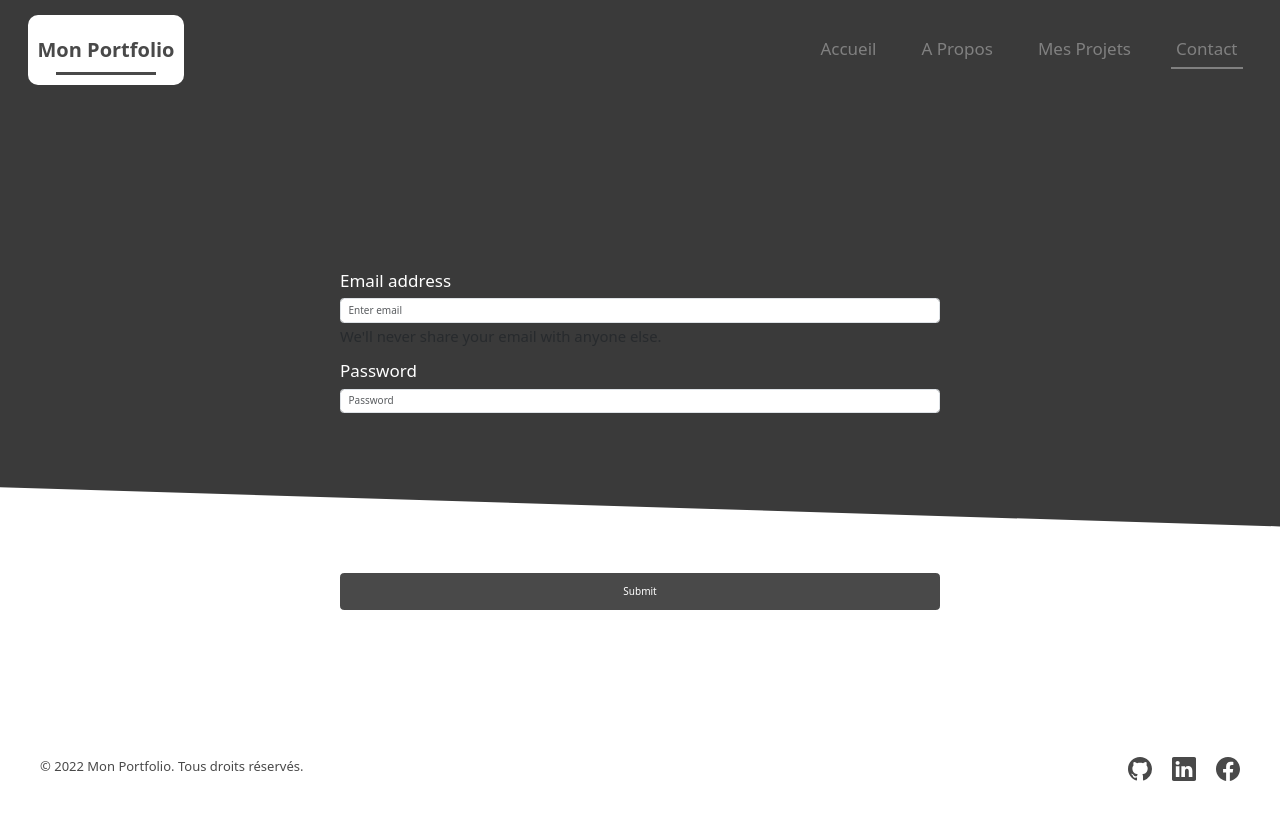
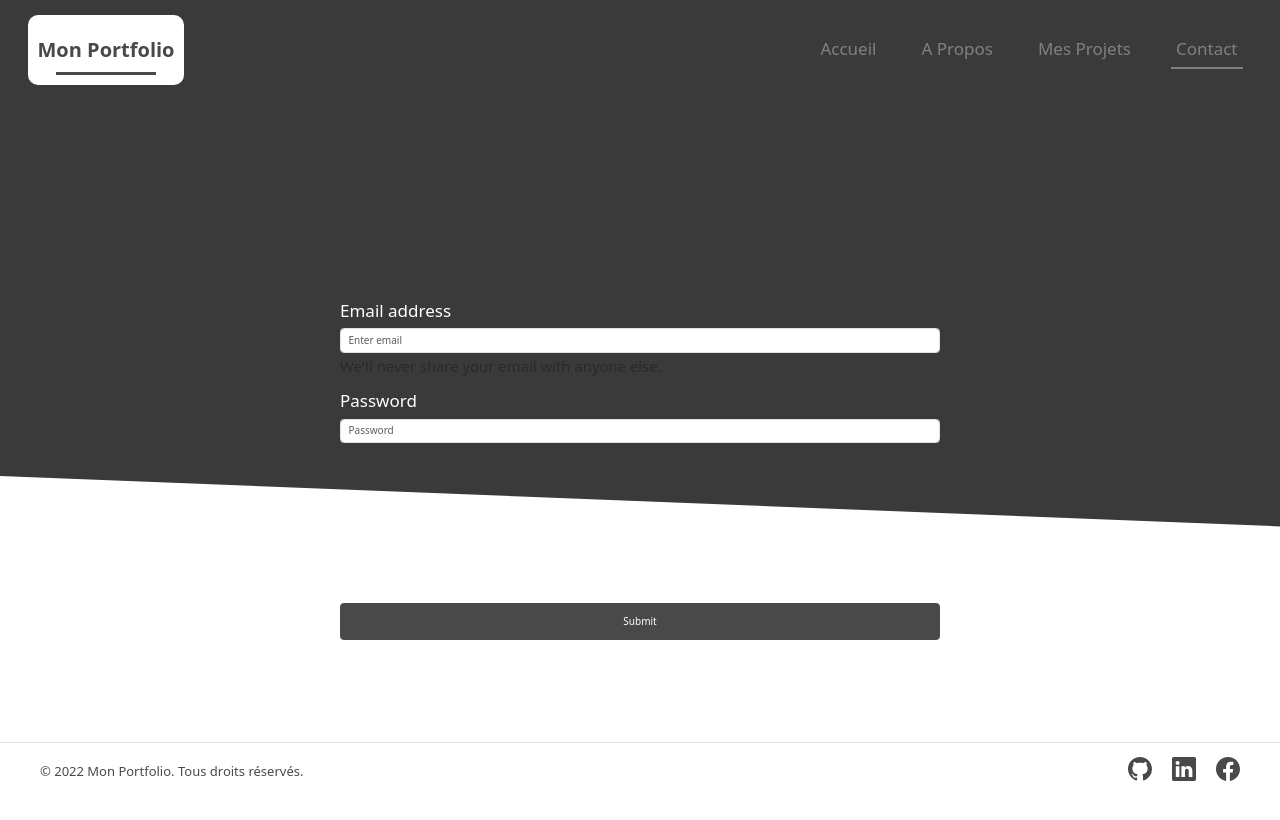
Before and after one commit to Romain-Bacque/Portfolio, a React (Create React App) app: page /contact in a window 1280 px wide. Shown: the top 820 px of the page. Built offline with nearby package versions, Linux system fonts and the light colour scheme.

Commit message:
feat: improve framer-motion anims

```diff
--- a/src/components/About/index.tsx
+++ b/src/components/About/index.tsx
@@ -3,13 +3,14 @@ import classes from "./style.module.scss";
 
 const About: React.FC = () => {
   return (
-    <section className={classes.about}>
-      <motion.article
-        className={classes.about__article}
-        initial={{ opacity: 0, x: -100 }}
-        animate={{ opacity: 1, x: 0 }}
-        exit={{ opacity: 0, x: -100 }}
-      >
+    <motion.section
+      initial={{ opacity: 0, x: -100 }}
+      animate={{ opacity: 1, x: 0 }}
+      exit={{ opacity: 0, x: -100 }}
+      onAnimationStart={() => window.scrollTo(0, 0)}
+      className={classes.about}
+    >
+      <article className={classes.about__article}>
         <div className={classes["about__first-image"]}>
           <img
             src="assets/img/guide__accueil.jpg"
@@ -32,7 +33,7 @@ const About: React.FC = () => {
           nobis sed, pariatur vero accusantium veniam quibusdam possimus quo
           laudantium!
         </p>
-      </motion.article>
+      </article>
       <article className={classes.about__article}>
         <div className={classes["about__third-image"]}>
           <img
@@ -55,7 +56,7 @@ const About: React.FC = () => {
           />
         </div>
       </article>
-    </section>
+    </motion.section>
   );
 };
 
--- a/src/components/About/style.module.scss
+++ b/src/components/About/style.module.scss
@@ -1,15 +1,11 @@
 .about {
   display: flex;
   flex-direction: column;
-  justify-content: center;
-  width: 100%;
-  gap: 2rem;
+  justify-content: space-between;
+  align-items: center;
   &__article {
     width: 100%;
     padding: 8rem;
-    &:nth-child(1) {
-      margin-top: 800px;
-    }
     &:nth-child(2) {
       clip-path: polygon(0 0, 100% 5%, 100% 100%, 0% 100%);
       position: relative;
--- a/src/components/Contact/index.tsx
+++ b/src/components/Contact/index.tsx
@@ -1,11 +1,17 @@
 import Button from "react-bootstrap/Button";
 import Form from "react-bootstrap/Form";
 import classes from "./style.module.scss";
+import { motion } from "framer-motion";
 
 const Contact: React.FC = () => {
   return (
-    <section>
-      <div className={classes.contact}>
+    <section className={classes.contact}>
+      <motion.div
+        className={classes.contact}
+        initial={{ opacity: 0, y: -100 }}
+        animate={{ opacity: 1, y: 0 }}
+        exit={{ opacity: 0, y: -100 }}
+      >
         <Form className={classes.contact__form}>
           <Form.Group className="mb-3" controlId="formBasicEmail">
             <Form.Label>Email address</Form.Label>
@@ -14,16 +20,20 @@ const Contact: React.FC = () => {
               We'll never share your email with anyone else.
             </Form.Text>
           </Form.Group>
-
           <Form.Group className="mb-3" controlId="formBasicPassword">
             <Form.Label>Password</Form.Label>
             <Form.Control type="password" placeholder="Password" />
           </Form.Group>
-          <Button className={classes.contact__button} type="submit">
-            Submit
-          </Button>
+          <motion.div
+            whileHover={{ scale: 1.1 }}
+            transition={{ type: "spring", stiffness: 400, damping: 10 }}
+          >
+            <Button className={classes.contact__button} type="submit">
+              Submit
+            </Button>
+          </motion.div>
         </Form>
-      </div>
+      </motion.div>
     </section>
   );
 };
--- a/src/components/Footer/style.module.scss
+++ b/src/components/Footer/style.module.scss
@@ -13,7 +13,7 @@
   background-color: white;
   color: $dark-gray;
   padding: .5rem 4rem;
-  border-top: 1px solid var(--border-color-light);
+  border-top: 1px solid $light-gray;
   width: 100%;
   &__link {
     display: flex;
@@ -25,4 +25,7 @@
     color: $dark-gray;
     font-size: 2.4rem;
   }
+  &__copy {
+    margin: 0;
+  }
 }
--- a/src/components/Header/style.module.scss
+++ b/src/components/Header/style.module.scss
@@ -4,7 +4,8 @@
   left: 0;
   right: 0;
   padding: 1rem 2rem;
+  transition: background-color 0.2s linear;
   &--alt {
-    background-color: white!important;
+    background-color: white !important;
   }
 }
--- a/src/components/Home/index.tsx
+++ b/src/components/Home/index.tsx
@@ -5,13 +5,14 @@ import { motion } from "framer-motion";
 
 const Home: React.FC = () => {
   return (
-    <section className={classes.home}>
-      <motion.div
-        className={classes.home__container}
-        initial={{ opacity: 0, x: -100 }}
-        animate={{ opacity: 1, x: 0 }}
-        exit={{ opacity: 0, x: -100 }}
-      >
+    <motion.section
+      initial={{ opacity: 0, x: -100 }}
+      animate={{ opacity: 1, x: 0 }}
+      exit={{ opacity: 0, x: -100 }}
+      onAnimationStart={() => window.scrollTo(0, 0)}
+      className={classes.home}
+    >
+      <div className={classes.home__container}>
         <div className={classes["home__presentation-container"]}>
           <h2 className={classes.home__name}>
             Romain<span className={classes.home__lastname}>Bacque</span>
@@ -27,8 +28,8 @@ const Home: React.FC = () => {
           </Button>
         </div>
         <Projects />
-      </motion.div>
-    </section>
+      </div>
+    </motion.section>
   );
 };
 
--- a/src/components/Home/style.module.scss
+++ b/src/components/Home/style.module.scss
@@ -5,14 +5,7 @@
   display: flex;
   justify-content: space-between;
   align-items: center;
-  width: 100%;
-  height: 100%;
-  overflow-y: auto;
   &__container {
-    position: absolute;
-    top: 10%;
-    left: 0;
-    right: 0;
     mix-blend-mode: difference;
     color: rgb(255, 255, 255);
     padding: 2rem;
--- a/src/components/Layout/style.module.scss
+++ b/src/components/Layout/style.module.scss
@@ -29,7 +29,7 @@
     &:after {
       border-radius: 0;
       height: 70%;
-      clip-path: polygon(0 0, 100% 0, 100% 94%, 0 87%);
+      clip-path: polygon(0 0, 100% 0, 100% 94%, 0 85%);
     }
   }
 }
--- a/src/components/Projects/style.module.scss
+++ b/src/components/Projects/style.module.scss
@@ -1,5 +1,4 @@
 .projects {
-  margin: 3rem auto 0;
   width: 700px;
   max-width: 90%;
   height: 300px;
--- a/src/components/UI/NavBar/style.module.scss
+++ b/src/components/UI/NavBar/style.module.scss
@@ -16,15 +16,15 @@
       color: white;
       border-color: white;
     }
+    &--alt {
+      color: $gray;
+      border-color: $gray;
+    }
     &.active-link {
       border-bottom: 2px solid;
       @include mediaQuery.media-min($large-screen) {
         border-bottom: 2px solid;
       }
-    }
-    &--alt {
-      color: $gray;
-      border-color: $gray;
     }
   }
   &__brand {
--- a/src/styles/_vars.scss
+++ b/src/styles/_vars.scss
@@ -1,4 +1,5 @@
 // colors
+$light-gray: rgb(224, 224, 224);
 $gray: rgb(128, 128, 128);
 $dark-gray: rgb(73, 73, 73);
 
--- a/src/styles/index.css
+++ b/src/styles/index.css
@@ -7,12 +7,11 @@ body {
   font-family: "Open Sans", sans-serif;
 }
 
-* {
-  transition: all 0.2s linear;
-}
-
 section {
-  margin-top: 100px;
+  position: absolute;
+  top: 10%;
+  left: 0;
+  right: 0;
   width: 100%;
   height: 100%;
 }
```
